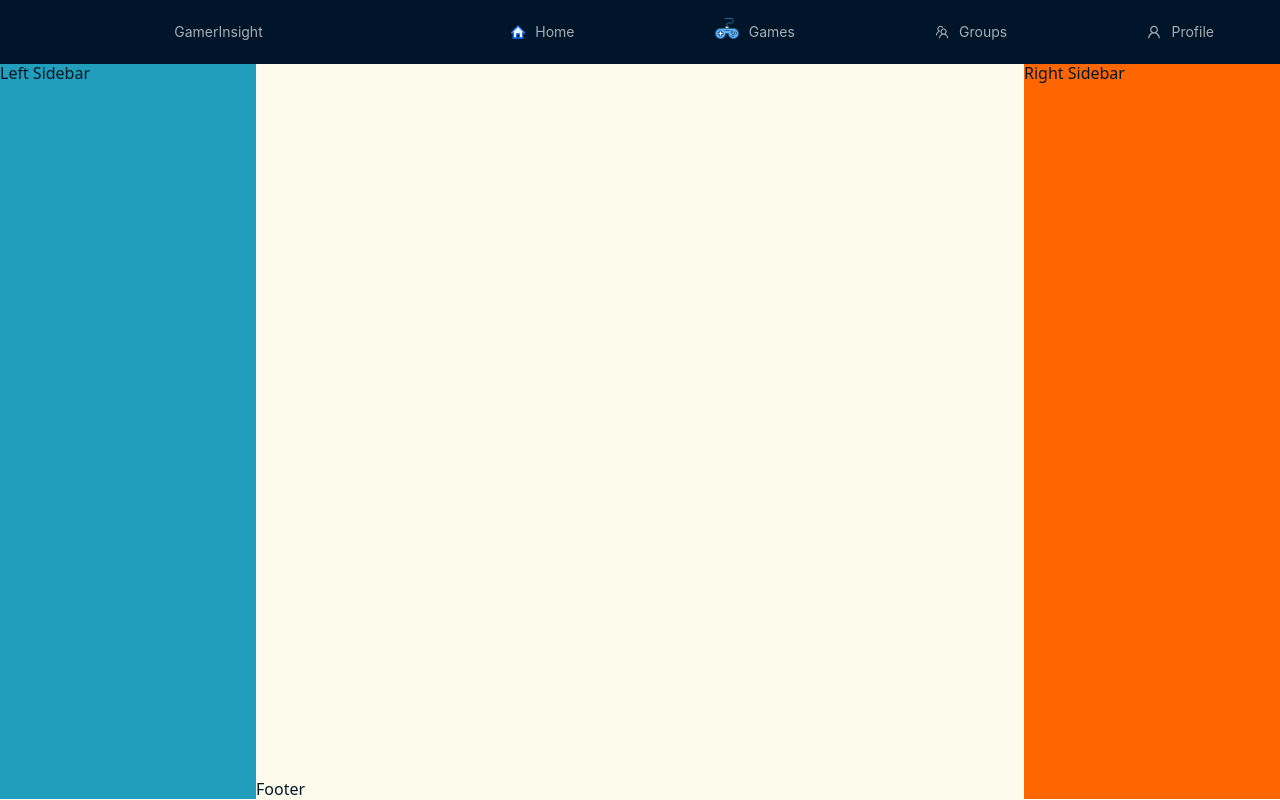
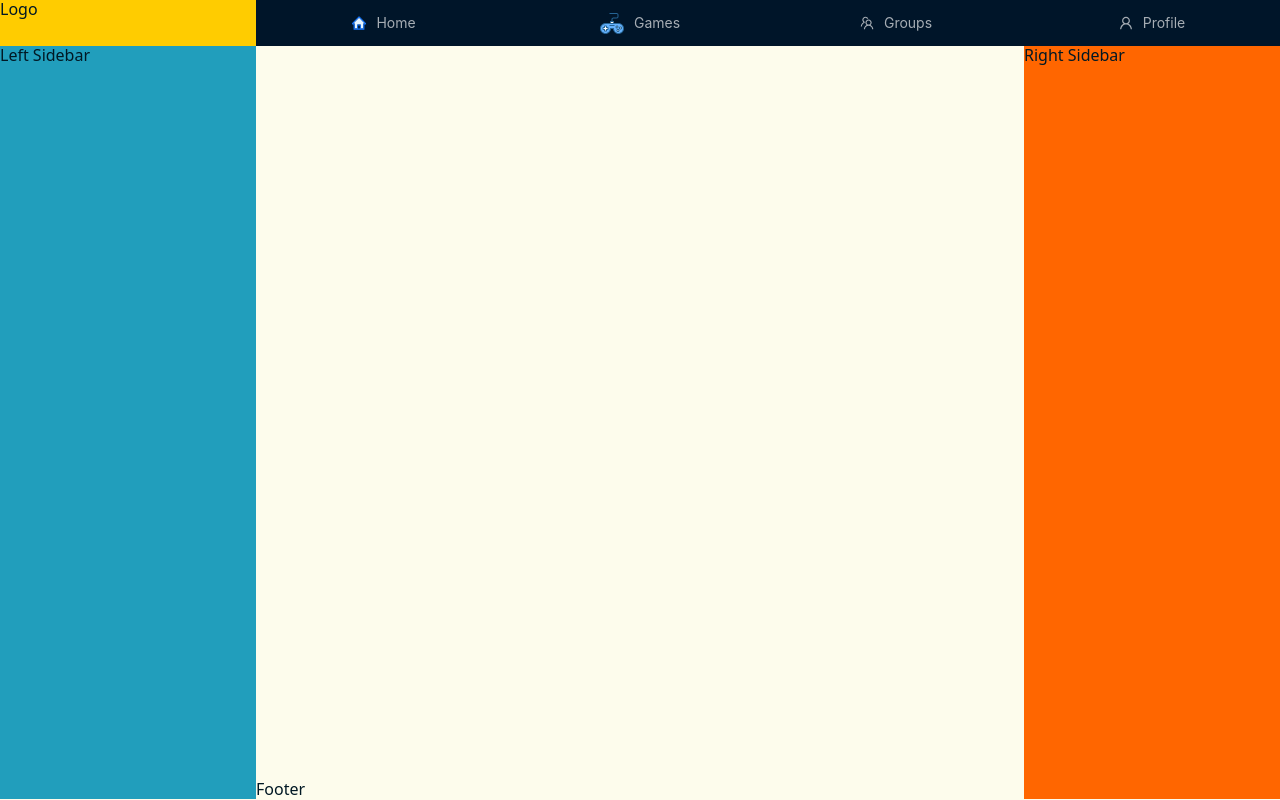
Before and after one commit to bounswe/bounswe2023group5, a React (Vite) app in the folder app/frontend/: page / in a window 1280 px wide. Built offline with nearby package versions, Linux system fonts and the light colour scheme.

Commit message:
antd menu styling

```diff
--- a/app/frontend/src/Layout/TopBar/TopBar.module.scss
+++ b/app/frontend/src/Layout/TopBar/TopBar.module.scss
@@ -1,8 +1,17 @@
-.platform {
-   width: clamp(0px, 20%, 300px);
-}
-.menu {
+.container {
+  display: flex;
+  .logo {
+    width: clamp(0px, 20%, 300px);
+  }
+  .menu {
     display: flex;
     flex-grow: 1;
-    justify-content: space-between;
+    justify-content: stretch;
+    & > * {
+      flex: 1 1 0px;
+      display: flex;
+      justify-content: center;
+      align-items: center;
+    }
+  }
 }
--- a/app/frontend/src/Layout/TopBar/TopBar.tsx
+++ b/app/frontend/src/Layout/TopBar/TopBar.tsx
@@ -4,11 +4,7 @@ import styles from "./TopBar.module.scss";
 import { HomeTwoTone, UserOutlined, TeamOutlined } from "@ant-design/icons";
 import GameController from "../../Components/Icons/GameController";
 
-const items1: MenuProps["items"] = [
-  {
-    key: "nav-platform",
-    label: "GamerInsight",
-  },
+const items: MenuProps["items"] = [
   {
     key: "nav-home",
     label: "Home",
@@ -33,15 +29,16 @@ const items1: MenuProps["items"] = [
 
 function TopBar() {
   return (
-    <Header style={{ display: "flex", justifyContent: "flex-start" }}>
+    <div className={styles.container}>
+      <div className={styles.logo}>Logo</div>
       <Menu
         className={styles.menu}
         theme="dark"
         mode="horizontal"
         defaultSelectedKeys={["2"]}
-        items={items1}
-      ></Menu>
-    </Header>
+        items={items}
+      />
+    </div>
   );
 }
 
```
